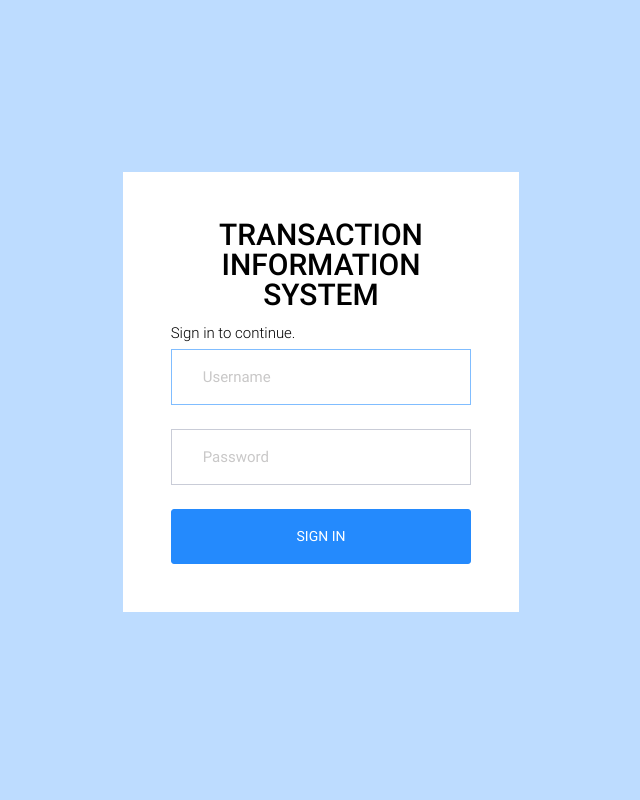
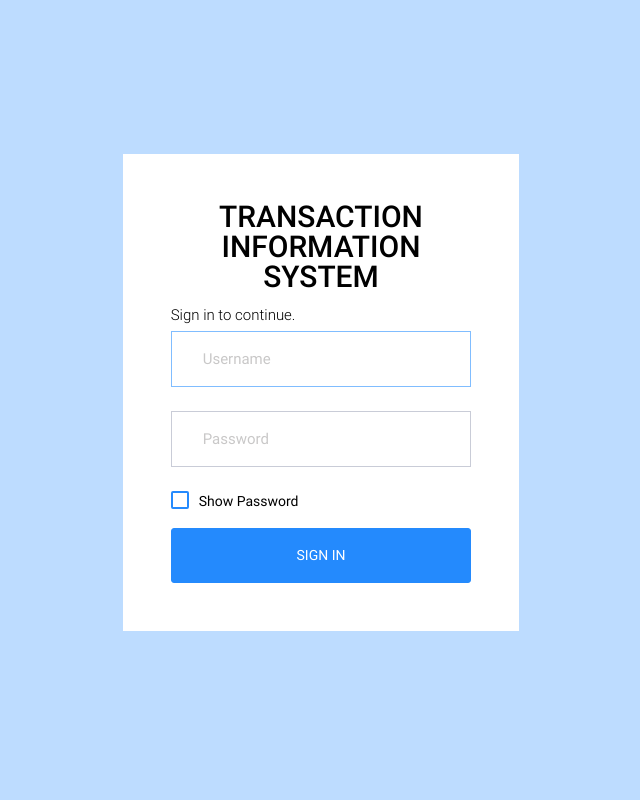
Before and after one commit to froilansulit/AH-INFO-SYSTEM, a PHP site: page /pages/login/ in a window 1280 px wide. Shown: the whole page, without its empty margins (319-959 px from the left). Run offline with PHP 8.4, Linux system fonts and the light colour scheme.

Commit message:
lgn chck show pass

```diff
--- a/pages/app.js
+++ b/pages/app.js
@@ -1 +1,17 @@
 // this script file is for custom js
+var getPwdView = false;
+$(document).on('click', '#showPass', function() {
+
+    var password = $('#password');
+
+    if (getPwdView === false) {
+
+        password.attr("type", "text");
+        getPwdView = true;
+    }
+    else if(getPwdView === true) {
+        password.attr("type", "password");
+        getPwdView = false;
+    }
+
+});
--- a/pages/login/index.php
+++ b/pages/login/index.php
@@ -87,6 +87,13 @@ if (isset($_POST["lgnLogin"])) {
                   <?php if(isset($password_error) && !empty($password_error)) { echo "<p class='alert alert-danger text-center'>". $password_error ."</p>";} ?>
                 </div>
 
+                <div class="form-check">
+                <label class="form-check-label">
+                  <input type="checkbox" class="form-check-input" name="showPass" id="showPass" value="">
+                  Show Password
+                </label>
+              </div>
+
                 <div class="mt-3">
                   <!-- <a class="btn btn-block btn-primary btn-lg font-weight-medium auth-form-btn" href="../product/product.php" id="SignInVerify">SIGN IN</a> -->
 
@@ -122,6 +129,7 @@ if (isset($_POST["lgnLogin"])) {
   <?php
    include '../scripts.php';
   ?>
+
   <script src="../app.js"></script>
 
 
```
